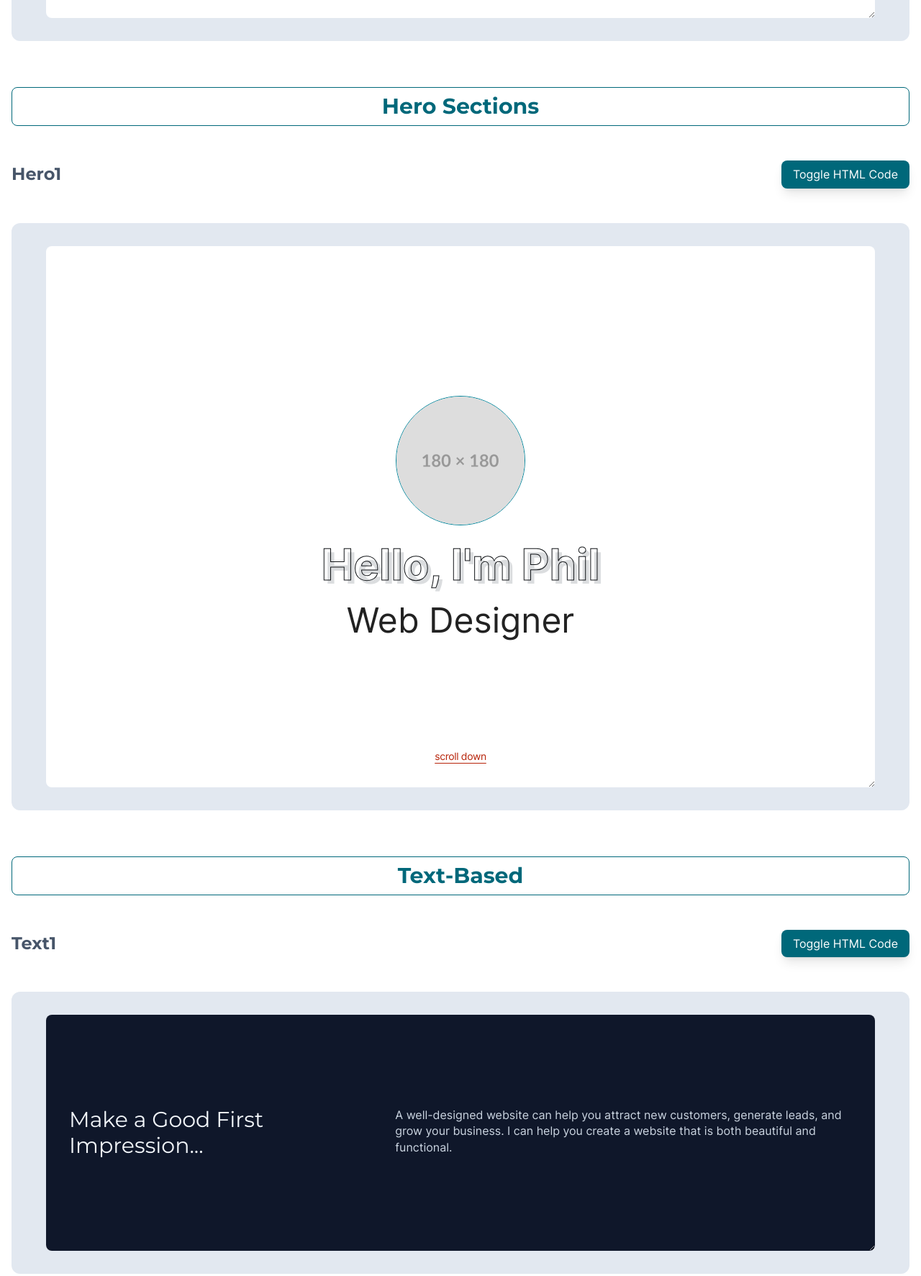
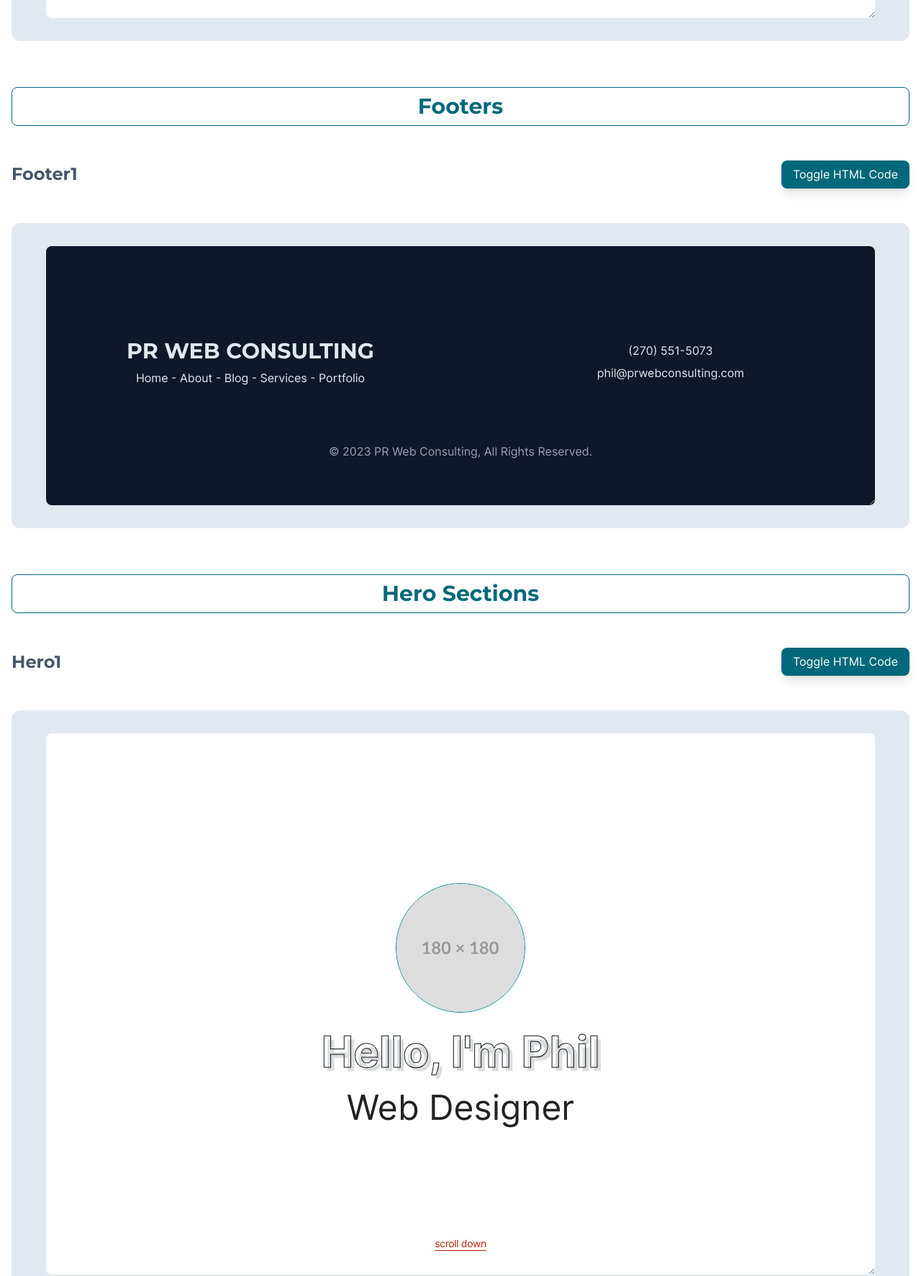
Before and after one commit to psrearick/template-components, a website built with Parcel: page src/index.html in a window 1280 px wide. Shown: the part 1360-3133 px from the top of the page at 72% size. Built offline with nearby package versions, Linux system fonts and the light colour scheme; files whose address does not match are found by name.

Commit message:
first footer

```diff
--- /dev/null
+++ b/src/Components/footer1.html
@@ -0,0 +1,27 @@
+<div id="footer-1">
+  <div class="bg-gray-900 text-gray-200 pt-32 pb-16 grid grid-cols-2 gap-4">
+    <div class="col-span-2 lg:col-span-1 text-center">
+      <p class="text-3xl uppercase font-bold font-serif mb-2">PR Web Consulting</p>
+      <div>
+        <a class="hover:text-primary-500" href="#">Home</a>
+        <span> - </span>
+        <a class="hover:text-primary-500" href="#">About</a>
+        <span> - </span>
+        <a class="hover:text-primary-500" href="#">Blog</a>
+        <span> - </span>
+        <a class="hover:text-primary-500" href="#">Services</a>
+        <span> - </span>
+        <a class="hover:text-primary-500" href="#">Portfolio</a>
+      </div>
+    </div>
+    <div class="col-span-2 lg:col-span-1 text-center flex flex-col justify-center">
+      <p class="mb-2">
+        <a href="tel:2705515073" class="hover:text-primary-400">(270) 551-5073</a>
+      </p>
+      <p>
+        <a href="mailto:phil@prwebconsulting.com" class="hover:text-primary-500">phil@prwebconsulting.com</a>
+      </p>
+    </div>
+    <div class="col-span-2 text-gray-400 text-center pt-16">© 2023 PR Web Consulting, All Rights Reserved.</div>
+  </div>
+</div>
--- a/src/Sections/text.html
+++ b/src/Sections/footers.html
@@ -1,22 +1,19 @@
-<!-- Text Section -->
+<!-- Footers Section -->
 <div>
   <!-- section header -->
-  <h2>
-    <button class="
+  <button class="
             btn-hollow section-header text-3xl font-bold font-serif max-w-7xl w-full
             flex justify-center cursor-pointer mx-auto py-2 mt-8 mb-2 rounded-lg"
-            id="text-section-header"
-    >
-      Text-Based
-    </button>
-  </h2>
+          id="footers-section-header"
+  >
+    Footers
+  </button>
   <!-- end section header -->
 
   <!-- section components -->
-  <div id="text" class="flex-1">
-    <div class="component-section" data-import="text1"></div>
-    <div class="component-section" data-import="text2"></div>
+  <div id="footers" class="flex-1">
+    <div class="component-section" data-import="footer1"></div>
   </div>
   <!-- end section components -->
 </div>
-<!-- end Text Section -->
+<!-- end Footers Section -->
--- a/src/index.html
+++ b/src/index.html
@@ -80,6 +80,7 @@
 </div>
 <div class="mx-auto px-4 min-h-screen w-full pb-4">
   <div class="header-section" data-import="headers"></div>
+  <div class="header-section" data-import="footers"></div>
   <div class="header-section" data-import="hero"></div>
   <div class="header-section" data-import="text"></div>
   <div class="header-section" data-import="services"></div>
--- a/src/js/addEventListeners.js
+++ b/src/js/addEventListeners.js
@@ -176,18 +176,38 @@ const addResizeListener = () => {
 
 const toggleAllSections = () => {
   document.querySelector('#toggle-sections-button').addEventListener('click', () => {
-    document.querySelectorAll('[id$="-section-header"]').forEach((element) => {
-      toggleSectionByElement(element);
+    const headers = Array.from(document.querySelectorAll('[id$="-section-header"]'));
+    const closedSections = headers.filter(header => {
+      const section = document.querySelector("#" + header.getAttribute('id').replace('-section-header', ''));
+      return section.classList.contains('hidden')
+    }).length;
+
+    headers.forEach((element) => {
+      toggleSectionByElement(element, closedSections > 0);
     });
   });
 };
 
-const toggleSectionByElement = (element) => {
+const toggleSectionByElement = (element, value = null) => {
   const section = document.querySelector("#" + element.getAttribute('id').replace('-section-header', ''));
   const hidden = section.classList.contains('hidden');
 
-  section.classList.remove(hidden ? 'hidden' : 'block');
-  section.classList.add(hidden ? 'block' : 'hidden');
+  if (value === null || value === undefined) {
+    section.classList.remove(hidden ? 'hidden' : 'block');
+    section.classList.add(hidden ? 'block' : 'hidden');
+
+    return;
+  }
+
+  if (value && hidden) {
+    section.classList.remove('hidden');
+  }
+
+  if (value) {
+    return;
+  }
+
+  section.classList.add('hidden');
 };
 
 export const addEventListeners = (componentCode) => {
--- a/src/js/elementDefinitions.js
+++ b/src/js/elementDefinitions.js
@@ -3,6 +3,7 @@ import path from "path";
 
 export const sectionNames = {
   'headers': new URL('../Sections/headers.html', import.meta.url),
+  'footers': new URL('../Sections/footers.html', import.meta.url),
   'hero': new URL('../Sections/hero.html', import.meta.url),
   'text': new URL('../Sections/text.html', import.meta.url),
   'services': new URL('../Sections/services.html', import.meta.url),
@@ -20,6 +21,7 @@ export const componentNames = {
   'services1': new URL('../Components/services1.html', import.meta.url),
   'contact1': new URL('../Components/contact1.html', import.meta.url),
   'faq1': new URL('../Components/faq1.html', import.meta.url),
+  'footer1': new URL('../Components/footer1.html', import.meta.url),
 };
 
 export const componentJS = {
```
